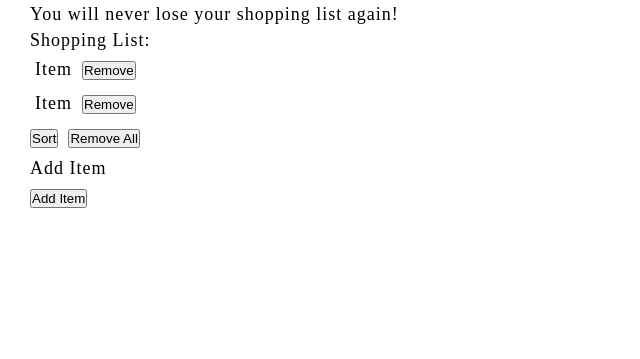
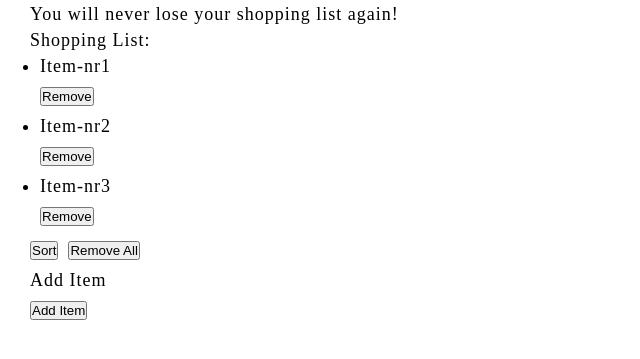
Before and after one commit to MarzenaSz/Onlister-App, a React app: page / in a window 1280 px wide. Shown: the part 53-412 px from the top of the page, without its empty margins (0-640 px from the left). Built offline with nearby package versions, Linux system fonts and the light colour scheme.

Commit message:
added funcionality to remove all items from items array

```diff
--- a/src/components/OnlisterApp.js
+++ b/src/components/OnlisterApp.js
@@ -6,11 +6,8 @@ import AddItem from './AddItem';
 class OnlisterApp extends React.Component {
 
     state = {
-        //set default items to empty array
-        items: [{
-            shop: "",
-            item: ""
-        }]
+        // set default items to empty array
+        items: ["Item-nr1", "Item-nr2", "Item-nr3"]
     };
 
     // method resposible for adding an item to items array
@@ -25,11 +22,12 @@ class OnlisterApp extends React.Component {
 
     // method responsible for removing all items from items array
     handleRemoveItems = () => {
-
+        // empty the whole item array
+        this.setState(() => ({ items: [] }));
     };
 
     // method responsible for removing a sigle item from items array
-    handleRemoveItems = () => {
+    handleRemoveItem = () => {
 
     };
 
@@ -41,8 +39,10 @@ class OnlisterApp extends React.Component {
 
         return (
             <div>
+                {/* render Header and pass in some into as props */}
                 <Header title={title} subtitle={subtitle}/>
-                <ShoppingList />
+                {/* render Shopping List and pass in state and a method as props*/}
+                <ShoppingList items={this.state.items} handleRemoveItems={this.handleRemoveItems} />
                 <AddItem />
             </div>
         );
--- a/src/components/ShoppingList.js
+++ b/src/components/ShoppingList.js
@@ -1,14 +1,20 @@
 import React from 'react';
 import ShoppingListItem from './ShoppingListItem';
 
-const ShoppingList = () => {
+const ShoppingList = (props) => {
     return (
         <div>
             <p>Shopping List:</p>
-                <ShoppingListItem />
-                <ShoppingListItem />
+            <ul className="shopping-list">
+                {/* loop through each item in items array and insert it inside  of a list */}
+                {props.items.map((item, i) => (
+                    // make ShoppingListItem instance component for each item and pass in the text info as a prop
+                    <ShoppingListItem key={`item_${i + 1}`} itemText={item} />
+                ))}
+            </ul>
             <button>Sort</button>
-            <button>Remove All</button>
+            {/* kick off this method on click */}
+            <button onClick={props.handleRemoveItems}>Remove All</button>
         </div>
     );
 }
--- a/src/components/ShoppingListItem.js
+++ b/src/components/ShoppingListItem.js
@@ -1,9 +1,10 @@
 import React from 'react';
 
-const ShoppingListItem = () => {
+const ShoppingListItem = (props) => {
     return (
         <div>
-            <span>Item</span>
+            {/* accept item text passed in from ShoppingLIst component as a prop and insert it inside of li element */}
+            <li>{props.itemText}</li>
             <button>Remove</button>
         </div>
     );
--- a/src/index.js
+++ b/src/index.js
@@ -2,7 +2,7 @@ import React from 'react';
 import ReactDOM from 'react-dom';
 import OnlisterApp from './components/OnlisterApp';
 // import css file to apply styling for the components
-import Style from './style.css';
+import './style.css';
 
 // render Onlister App
 ReactDOM.render(<OnlisterApp />, document.getElementById('container'));
--- a/src/style.css
+++ b/src/style.css
@@ -11,11 +11,3 @@ html, body {
     letter-spacing: 1px;
 
 }
-
-.title {
-
-}
-
-.subtitle {
-
-}
```
